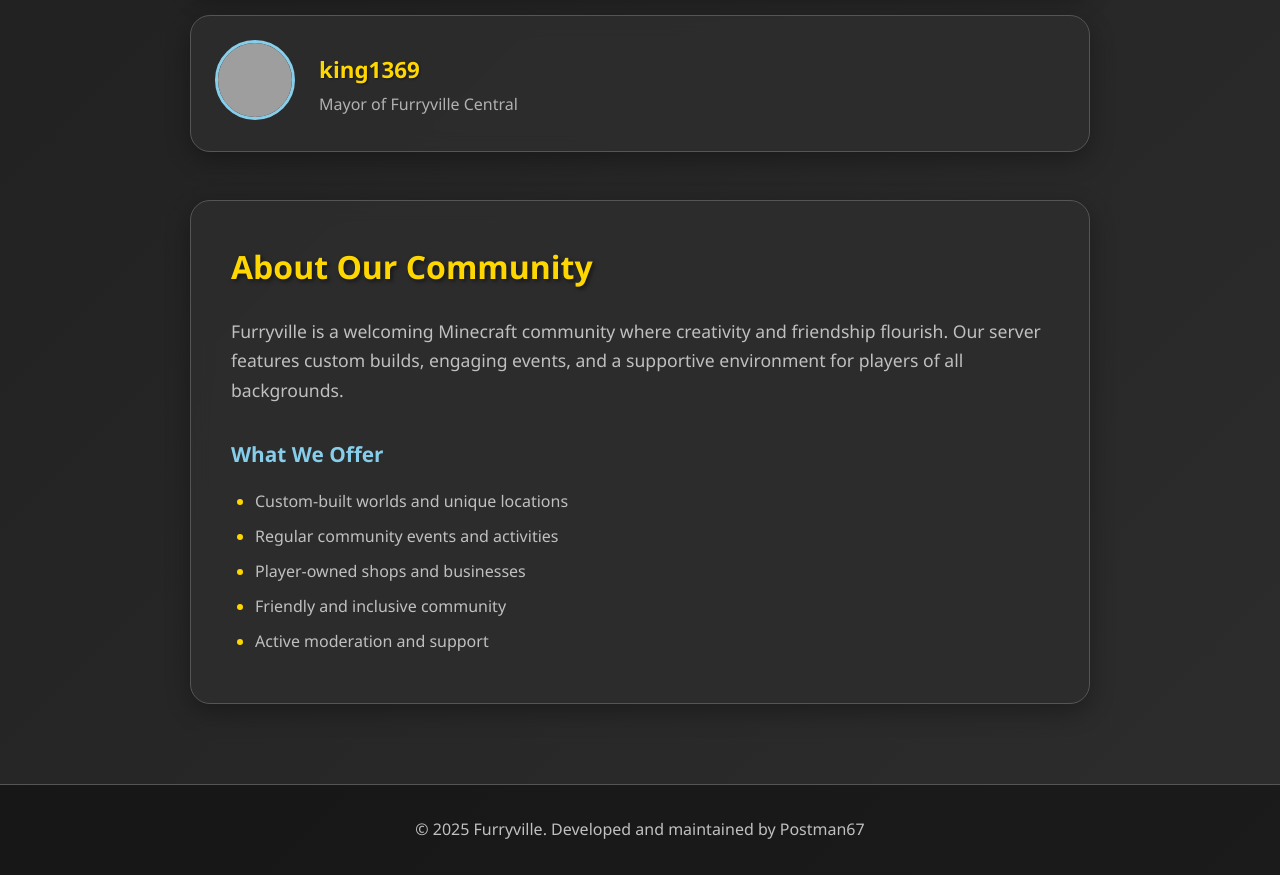
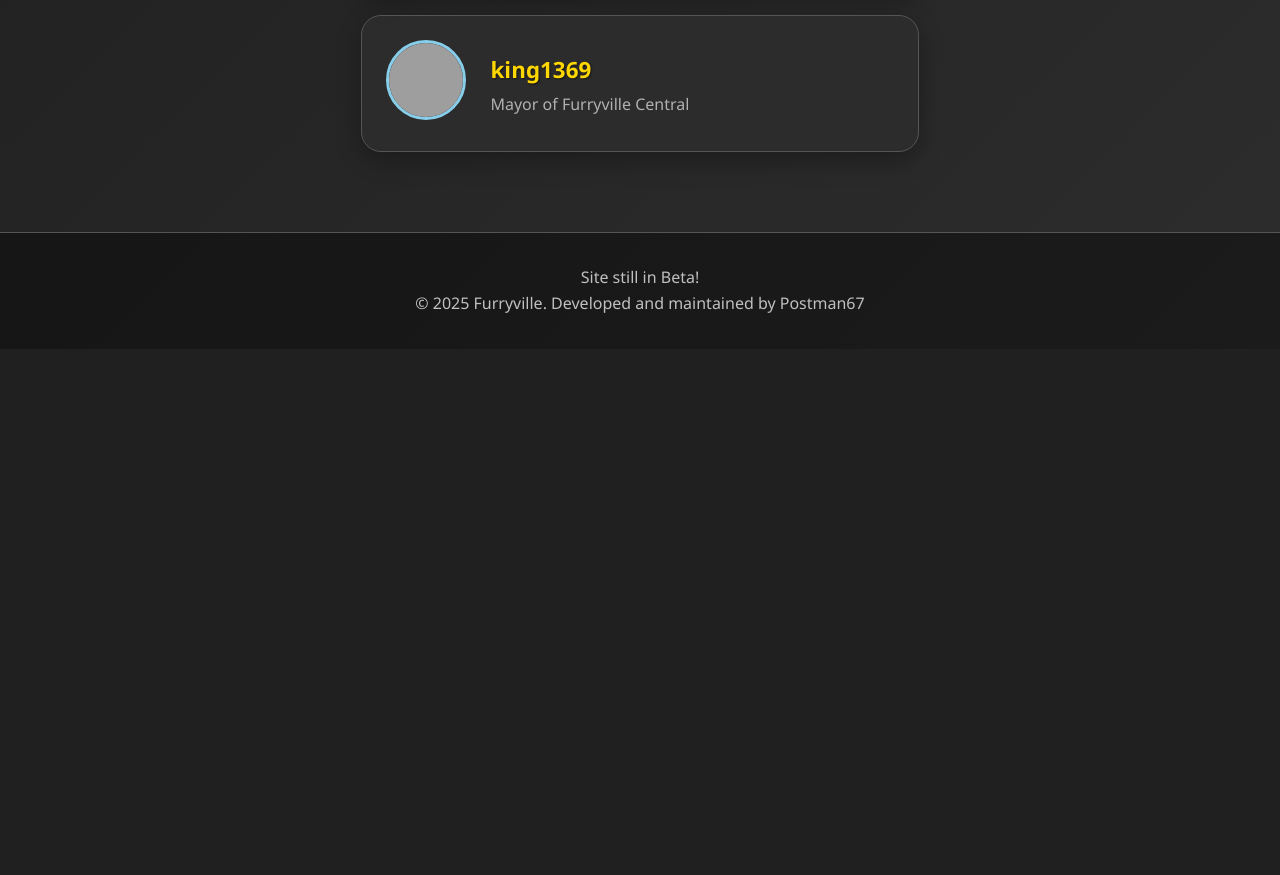
Before and after one commit to Postman67/furryville-index, a Flask app: page /about in a window 1280 px wide. Shown: the part 1383-2258 px from the top of the page. After the commit the page ends 1696 px from the top, so only its background shows below. Run offline with Flask 3, Linux system fonts and the light colour scheme; grey boxes are pictures that could not be loaded.

Commit message:
Added beta text

```diff
--- a/fv_flask_site.py
+++ b/fv_flask_site.py
@@ -25,7 +25,7 @@ def get_db_connection():
 @app.route('/')
 def home():
     """Home endpoint - serves the main page"""
-    return render_template('index.html', title='Furryville - Home',message='Welcome to Furryville!')
+    return render_template('index.html', title='Furryville - Home',message='This website is currently in BETA!')
 
 @app.route('/warp-hall')
 def warp_hall():
--- a/templates/about.html
+++ b/templates/about.html
@@ -14,7 +14,7 @@
     <main class="main-content">
         <div class="hero-section">
             <h1>🏘️ About Furryville</h1>
-            <p>Meet the team that makes Furryville a welcoming place for everyone</p>
+            <p>Meet the team</p>
         </div>
 
         <section class="staff-section">
@@ -96,7 +96,7 @@
             </div>
         </section>
 
-        <section class="about-info">
+        <!-- <section class="about-info">
             <div class="info-card">
                 <h2>About Our Community</h2>
                 <p>Furryville is a welcoming Minecraft community where creativity and friendship flourish. Our server features custom builds, engaging events, and a supportive environment for players of all backgrounds.</p>
@@ -110,7 +110,7 @@
                     <li>Active moderation and support</li>
                 </ul>
             </div>
-        </section>
+        </section> -->
     </main>
 
     {% include 'footer.html' %}
--- a/templates/footer.html
+++ b/templates/footer.html
@@ -1,3 +1,4 @@
     <footer>
+        <p>Site still in Beta!</p>
         <p>&copy; 2025 Furryville. Developed and maintained by Postman67</p>
     </footer>
```
Also changed, not shown: 1 other file.
